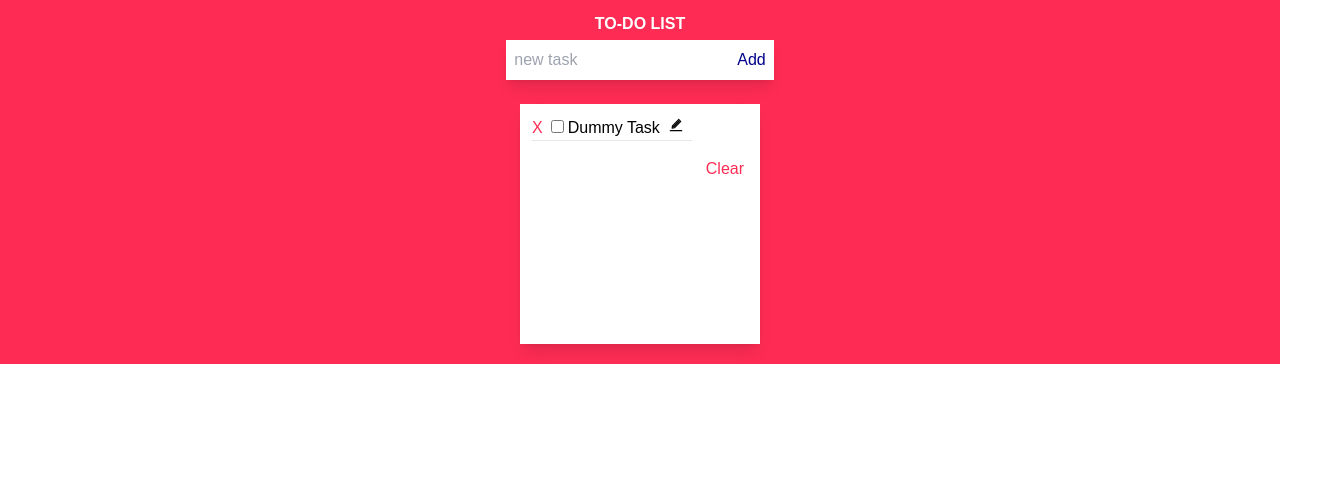
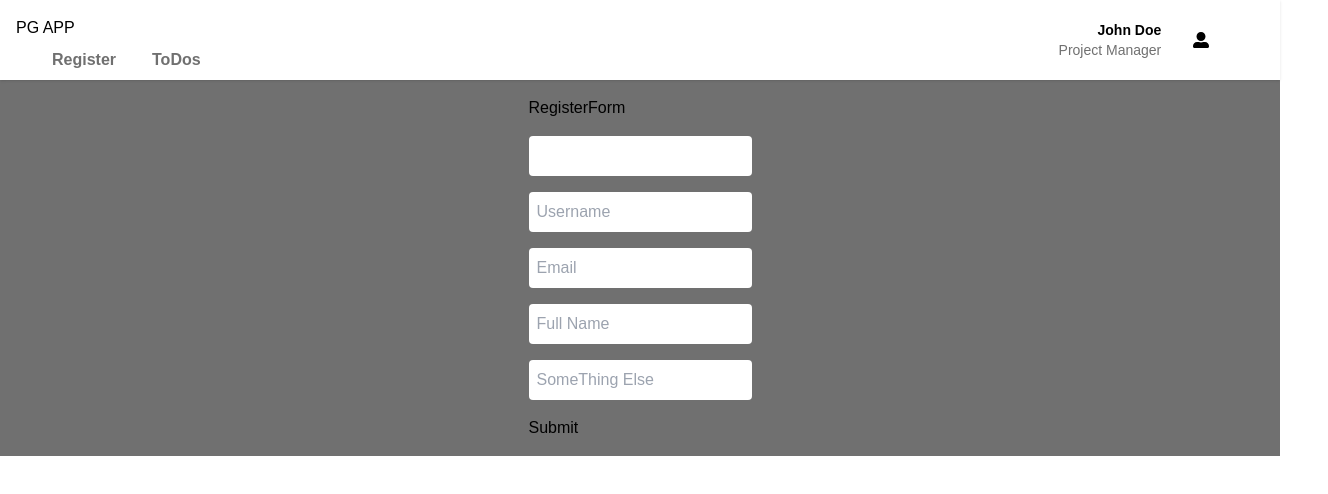
Before and after one commit to pushkar1995/todo-crud-app, a React (Create React App) app: page / in a window 1280 px wide. Shown: the top 494 px of the page, 1328 px wide, since content can reach past the window. Built offline with nearby package versions, Linux system fonts and the light colour scheme.

Commit message:
Basic Form Input filed State management with useRef Hook

```diff
--- a/src/App.tsx
+++ b/src/App.tsx
@@ -1,136 +1,38 @@
 import React,{ FC, useState } from 'react';
 import { dummyTaskList, ITask, PageEnum } from '../src/Components/Interfaces'
-import AddTodoForm from './Components/AddTodoForm';
-import EditTodoForm from './Components/EditTodoForm';
-import TodoList from './Components/TodoList';
+import Topbar from './Components/Topbar';
+import RegisterPage from './Components/Register/RegisterPage';
+import TodoPage from './Components/Todos/TodoPage';
+
 
 const App: FC = () => {
-  const [todoList, setTodoList] = useState(dummyTaskList as ITask[])
-  const [shownPage, setShownPage] = useState(PageEnum.list)
-  const [editTodo, setEditTodo] = useState({} as ITask)
+  const [shownPage, setShownPage] = useState(PageEnum.registerpage)
 
-  //Add Todo
-  const addTodo = (data: ITask) :void => {
-    //  setTodoList([...todoList, data])
-    //One way
-    setTodoList((todoList) => [...todoList, data])
-    // window.alert("Todo added successfully")
+  // For Page Routes
+  const showRegisterPageHandler = () => {
+    setShownPage(PageEnum.registerpage)
   }
 
-  const showListPage = () => {
-    setShownPage(PageEnum.list)
-  }
-
-  //  Mark task as done or completed
-  const toogleTodo = (id: Number) => {
-    // let newTodo = todoList.map( todo => {
-    //   if( todo.id === id){
-    //     return {...todo, isCompleted: !todo.isCompleted}
-    //   }
-    //   return todo;
-    // })
-    // setTodoList(newTodo)
-    setTodoList(todoList.map(todo => ({
-     ...todo,
-     isCompleted: todo.id === id ? !todo.isCompleted : todo.isCompleted
-    })))
-  }
-
-  //TODO Delete
-  // const deleteTodo = (taskNameToDelete: String): void => {
-  //   // console.log('deleted')
-  //   setTodoList(todoList.filter((task) => {
-  //     return task.taskTitle !== taskNameToDelete
-  //   }))
-  // }
-
-  // const deleteTodo = (id: Number): void => {
-  //   let tempList = todoList.filter( task => task.id !== id)
-  //   setTodoList(tempList)
-  // }
-
-  const deleteTodo = (id: Number) => {
-    setTodoList(todoList.filter( (task) => {
-      return task.id !== id
-    }))
-  }
-
-  // Edit ToDo
-  const editTodoData = (data: ITask) => {
-    setShownPage(PageEnum.edit)
-    setEditTodo(data)
-  }
-
-  // Update Todo
-  // const updateTodo = (data: ITask) => {
-  //   const filteredData =  todoList.filter(todo => todo.id === data.id)[0]
-  //   const indexOfRecord = todoList.indexOf(filteredData)
-  //   const tempData = [...todoList]
-  //   tempData[indexOfRecord] = data
-  //   setTodoList(tempData)
-  // }
-
-  const updateTodo = (data: ITask) => {
-    // let newTodo = todoList.map( todo => {
-    //   if( todo.id === data.id){
-    //     return {...todo, todoName: data.taskTitle}
-    //   }
-    //   return todo;
-    // })
-    // setTodoList(newTodo)
-
-    setTodoList(todoList.map(todo => ({
-      ...todo,
-      taskTitle: todo.id === data.id ? data.taskTitle: todo.taskTitle
-    })))
-
-    // setTodoList(todoList.map(todo => (
-    //   todo.id === data.id
-    //     ? { ...todo, taskTitle: data.taskTitle}
-    //     : todo
-    // )))
-  }
-
-  //To Clear to do List All Items at Once
-  const clearAllTodoListItems = () => {
-    setTodoList([])
+  const showTodoPageHandler = () => {
+    setShownPage(PageEnum.todopage)
   }
 
   return (
-    <div className="bg-pinkyred">
-      <div className='flex pt-3 justify-center'>
-        <h3 className='font-bold text-white'>TO-DO LIST</h3>
-      </div>
+    <div className="bg-grey">
+     <Topbar
+        showRegisterPageOnClick = {showRegisterPageHandler}
+        showTodoPageOnClick ={showTodoPageHandler}
+     />
       <section>
-        <AddTodoForm
-            onAddTodoClickHnd={addTodo}
-          />
-        <div className='flex justify-center'>
-          <div className='bg-white m-5 w-60 h-60 max-w-sm overflow-hidden shadow-lg'>
-              <TodoList
-                todoArray={todoList}
-                onDeleteClickHnd={deleteTodo}
-                onEdit = {editTodoData}
-                toggleCompletedTodo={toogleTodo}
-            />
-
-            {todoList.length>=1 &&
-                  <footer className='p-1 mr-3 flex justify-end'>
-                  <button
-                    title='Clear List'
-                    className='text-pinkyred'
-                    onClick={clearAllTodoListItems}
-                  >Clear</button>
-                </footer>
-            }
-          </div>
-        </div>
-        {shownPage === PageEnum.edit && (
-          <EditTodoForm
-            currentData={editTodo}
-            onUpdateClickHnd={updateTodo}
-            toClearEditFieldHnd={showListPage}
-          />
+        {shownPage === PageEnum.registerpage && (
+          // <div className="mx-10 col-span-2 bg-white rounded overflow-hidden shadow">
+            <RegisterPage />
+          // </div>
+        )}
+        {shownPage === PageEnum.todopage && (
+          // <div className="mx-10 col-span-2 bg-white rounded overflow-hidden shadow">
+            <TodoPage/>
+          // </div>
         )}
       </section>
     </div>
--- /dev/null
+++ b/src/Components/FormInput/FormInput.js
@@ -0,0 +1,24 @@
+import React from 'react'
+import './formInput.css'
+
+// type FormInputPropTypes = {
+//     placeholder: () => any
+// }
+
+// const FormInput = (props: FormInputPropTypes) => {
+const FormInput = (props) => {
+    // const { placeholder } = props
+  return (
+    <div className='my-4'>
+        {/* <label>Username</label> */}
+        <input
+          className='p-2 rounded'
+          placeholder={props.placeholder}
+          ref={props.refer}
+          // onChange={(e) => props.setUsername(e.target.value)}
+        />
+    </div>
+  )
+}
+
+export default FormInput
--- a/src/Components/Interfaces.ts
+++ b/src/Components/Interfaces.ts
@@ -15,5 +15,7 @@ export const dummyTaskList: ITask[] = [
 export enum PageEnum {
     list,
     add,
-    edit
+    edit,
+    todopage,
+    registerpage
 }
--- /dev/null
+++ b/src/Components/Register/RegisterForm.js
@@ -0,0 +1,35 @@
+import React, { useRef, useState } from 'react'
+import FormInput from '../FormInput/FormInput'
+
+
+const RegisterForm = () => {
+  // const [username, setUsername] = useState('')
+  // console.log(username)
+  // console.log('re-rendered!!')
+  const usernameRef = useRef()
+  console.log('re-rendered!!')
+
+  const handleSubmit = (e) => {
+    e.preventDefault()
+    console.log(usernameRef)
+  }
+
+  return (
+    <div className='flex flex-col p-4'>
+      <form onSubmit={handleSubmit}>
+        RegisterForm
+        <FormInput />
+        <FormInput
+          placeholder="Username"
+          refer={usernameRef}
+        />
+        <FormInput placeholder="Email" />
+        <FormInput placeholder='Full Name'/>
+        <FormInput placeholder='SomeThing Else'/>
+        <button>Submit</button>
+      </form>
+    </div>
+  )
+}
+
+export default RegisterForm
--- /dev/null
+++ b/src/Components/Register/RegisterPage.tsx
@@ -0,0 +1,12 @@
+import React from 'react'
+import RegisterForm from './RegisterForm'
+
+const RegisterPage = () => {
+  return (
+    <div className='flex justify-center'>
+        <RegisterForm />
+    </div>
+  )
+}
+
+export default RegisterPage
--- a/src/Components/AddTodoForm.tsx
+++ b/src/Components/Todos/AddTodoForm.tsx
@@ -1,5 +1,5 @@
 import React,{ useState, ChangeEvent, useEffect, useRef }  from 'react'
-import { ITask } from './Interfaces'
+import { ITask } from '../Interfaces'
 
 type Props = {
     onAddTodoClickHnd: (data: ITask) => void
--- a/src/Components/EditTodoForm.tsx
+++ b/src/Components/Todos/EditTodoForm.tsx
@@ -1,5 +1,5 @@
 import React, { useState, ChangeEvent } from 'react'
-import { ITask  } from './Interfaces'
+import { ITask  } from '../Interfaces'
 
 type Props = {
     currentData: ITask,
--- a/src/Components/TodoList.tsx
+++ b/src/Components/Todos/TodoList.tsx
@@ -1,6 +1,6 @@
 import React, { ChangeEvent } from 'react'
 import { AiTwotoneEdit } from "react-icons/ai"
-import { ITask } from './Interfaces'
+import { ITask } from '../Interfaces'
 
 interface TodoListProps {
   todoArray: ITask[],
--- /dev/null
+++ b/src/Components/Todos/TodoPage.tsx
@@ -0,0 +1,136 @@
+import React, {useState} from 'react'
+import { dummyTaskList, ITask, PageEnum } from '../Interfaces'
+import AddTodoForm from './AddTodoForm'
+import TodoList from './TodoList'
+import EditTodoForm from './EditTodoForm'
+
+const TodoPage = () => {
+    const [todoList, setTodoList] = useState(dummyTaskList as ITask[])
+    const [shownComponent, setShownComponent] = useState(PageEnum.list)
+    const [editTodo, setEditTodo] = useState({} as ITask)
+
+      //Add Todo
+    const addTodo = (data: ITask) :void => {
+        //  setTodoList([...todoList, data])
+        //One way
+        setTodoList((todoList) => [...todoList, data])
+        // window.alert("Todo added successfully")
+    }
+
+    const showListPage = () => {
+        setShownComponent(PageEnum.list)
+    }
+
+    //  Mark task as done or completed
+    const toogleTodo = (id: Number) => {
+        // let newTodo = todoList.map( todo => {
+        //   if( todo.id === id){
+        //     return {...todo, isCompleted: !todo.isCompleted}
+        //   }
+        //   return todo;
+        // })
+        // setTodoList(newTodo)
+        setTodoList(todoList.map(todo => ({
+        ...todo,
+        isCompleted: todo.id === id ? !todo.isCompleted : todo.isCompleted
+        })))
+    }
+
+    //TODO Delete
+    // const deleteTodo = (taskNameToDelete: String): void => {
+    //   // console.log('deleted')
+    //   setTodoList(todoList.filter((task) => {
+    //     return task.taskTitle !== taskNameToDelete
+    //   }))
+    // }
+
+    // const deleteTodo = (id: Number): void => {
+    //   let tempList = todoList.filter( task => task.id !== id)
+    //   setTodoList(tempList)
+    // }
+
+    const deleteTodo = (id: Number) => {
+        setTodoList(todoList.filter( (task) => {
+        return task.id !== id
+        }))
+    }
+
+    // Edit ToDo
+    const editTodoData = (data: ITask) => {
+        setShownComponent(PageEnum.edit)
+        setEditTodo(data)
+    }
+
+    // Update Todo
+    // const updateTodo = (data: ITask) => {
+    //   const filteredData =  todoList.filter(todo => todo.id === data.id)[0]
+    //   const indexOfRecord = todoList.indexOf(filteredData)
+    //   const tempData = [...todoList]
+    //   tempData[indexOfRecord] = data
+    //   setTodoList(tempData)
+    // }
+
+    const updateTodo = (data: ITask) => {
+    // let newTodo = todoList.map( todo => {
+    //   if( todo.id === data.id){
+    //     return {...todo, todoName: data.taskTitle}
+    //   }
+    //   return todo;
+    // })
+    // setTodoList(newTodo)
+
+    setTodoList(todoList.map(todo => ({
+      ...todo,
+      taskTitle: todo.id === data.id ? data.taskTitle: todo.taskTitle
+    })))
+
+    // setTodoList(todoList.map(todo => (
+    //   todo.id === data.id
+    //     ? { ...todo, taskTitle: data.taskTitle}
+    //     : todo
+    // )))
+    }
+
+    //To Clear to do List All Items at Once
+    const clearAllTodoListItems = () => {
+    setTodoList([])
+    }
+
+
+  return (
+    <div>
+        <AddTodoForm
+            onAddTodoClickHnd={addTodo}
+          />
+        <div className='flex justify-center'>
+          <div className='bg-white m-5 w-60 h-60 max-w-sm overflow-hidden shadow-lg'>
+              <TodoList
+                todoArray={todoList}
+                onDeleteClickHnd={deleteTodo}
+                onEdit = {editTodoData}
+                toggleCompletedTodo={toogleTodo}
+            />
+
+            {todoList.length>=1 &&
+                  <footer className='p-1 mr-3 flex justify-end'>
+                  <button
+                    title='Clear List'
+                    className='text-pinkyred'
+                    onClick={clearAllTodoListItems}
+                  >Clear</button>
+                </footer>
+            }
+          </div>
+        </div>
+        {shownComponent === PageEnum.edit && (
+          <EditTodoForm
+            currentData={editTodo}
+            onUpdateClickHnd={updateTodo}
+            toClearEditFieldHnd={showListPage}
+          />
+        )}
+    </div>
+  )
+}
+
+export default TodoPage
--- /dev/null
+++ b/src/Components/Topbar.tsx
@@ -0,0 +1,39 @@
+import React from 'react'
+import { FaUserAlt } from 'react-icons/fa'
+
+type TopbarPropTypes = {
+    showRegisterPageOnClick: () => void
+    showTodoPageOnClick: () => void
+}
+
+const Topbar = (props: TopbarPropTypes) => {
+    const { showRegisterPageOnClick, showTodoPageOnClick } = props
+  return (
+    <div className='flex flex-row justify-between w-full shadow bg-white h-20'>
+        <div className='px-4 p-4'>
+            <h1>PG APP</h1>
+            <ul className='p-2 px-6'>
+                <button
+                    type='button'
+                    onClick={showRegisterPageOnClick}
+                    className='px-3 text-grey font-semibold hover:underline'>Register</button>
+                <button
+                    type='button'
+                    onClick={showTodoPageOnClick}
+                    className='px-3 ml-3 text-grey font-semibold hover:underline'>ToDos</button>
+            </ul>
+        </div>
+        <div className='grid grid-cols-2 py-5 -mr-12'>
+            <div className='pr-8 text-end'>
+                <div className='text-sm font-bold'>John Doe</div>
+                <div className='text-sm text-grey'>Project Manager</div>
+            </div>
+            <div className='mt-3'>
+                <FaUserAlt />
+            </div>
+        </div>
+    </div>
+  )
+}
+
+export default Topbar
```
Also changed, not shown: src/Components/FormInput/formInput.css (added).
